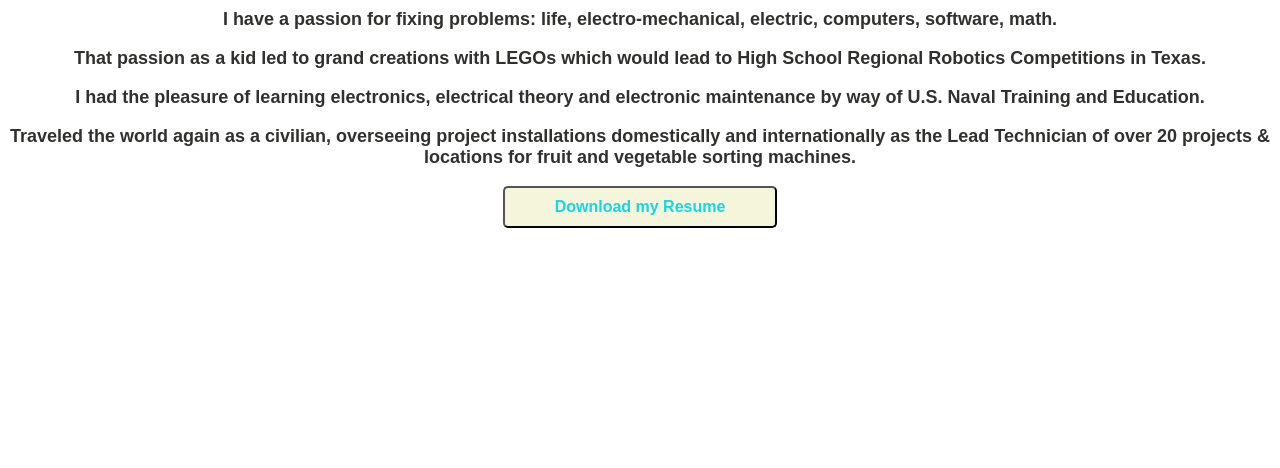
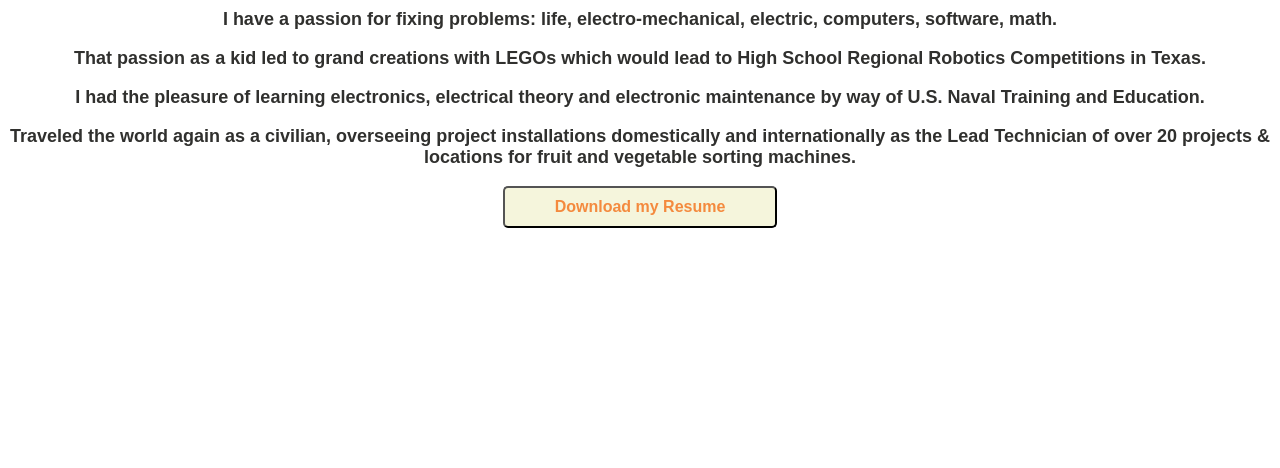
Before and after one commit to Ruben77076/rubenramirez, a Flask app: page /aboutMe in a window 1280 px wide. Shown: the part 153-621 px from the top of the page. Run offline with Flask 3, Linux system fonts and the light colour scheme.

Commit message:
Minor website changes

```diff
--- a/static/css/styles.css
+++ b/static/css/styles.css
@@ -59,8 +59,7 @@ footer {
     padding: 10px 50px;
     font-size: 16px;
     font-weight: bold;
-    color: #11d7e7
-    ;
+    color: #F48A3E;
 }
 
 form {
@@ -79,6 +78,10 @@ form input, form textarea {
     box-sizing: border-box;
 }
 
+form button {
+    background-color: #30302e;
+}
+
 #formMessage {
     color: green;
     font-weight: bold;
```
